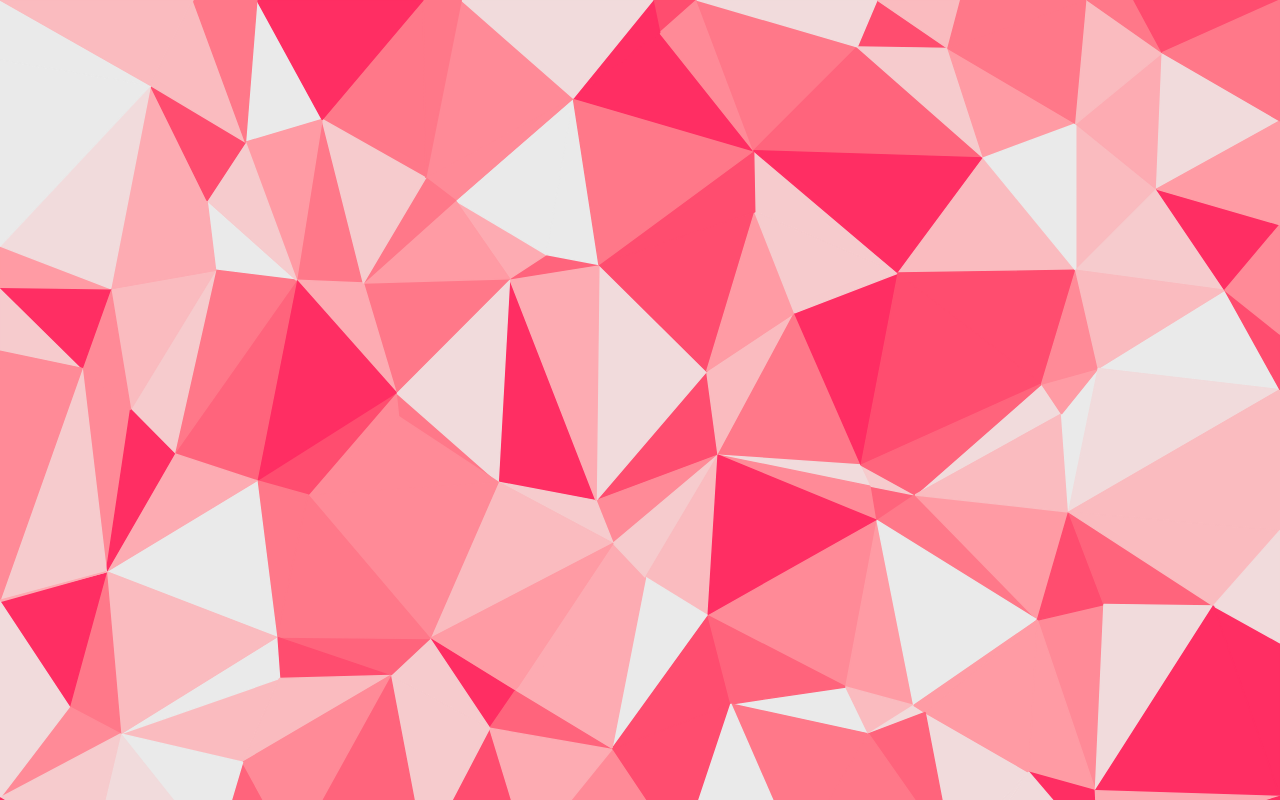
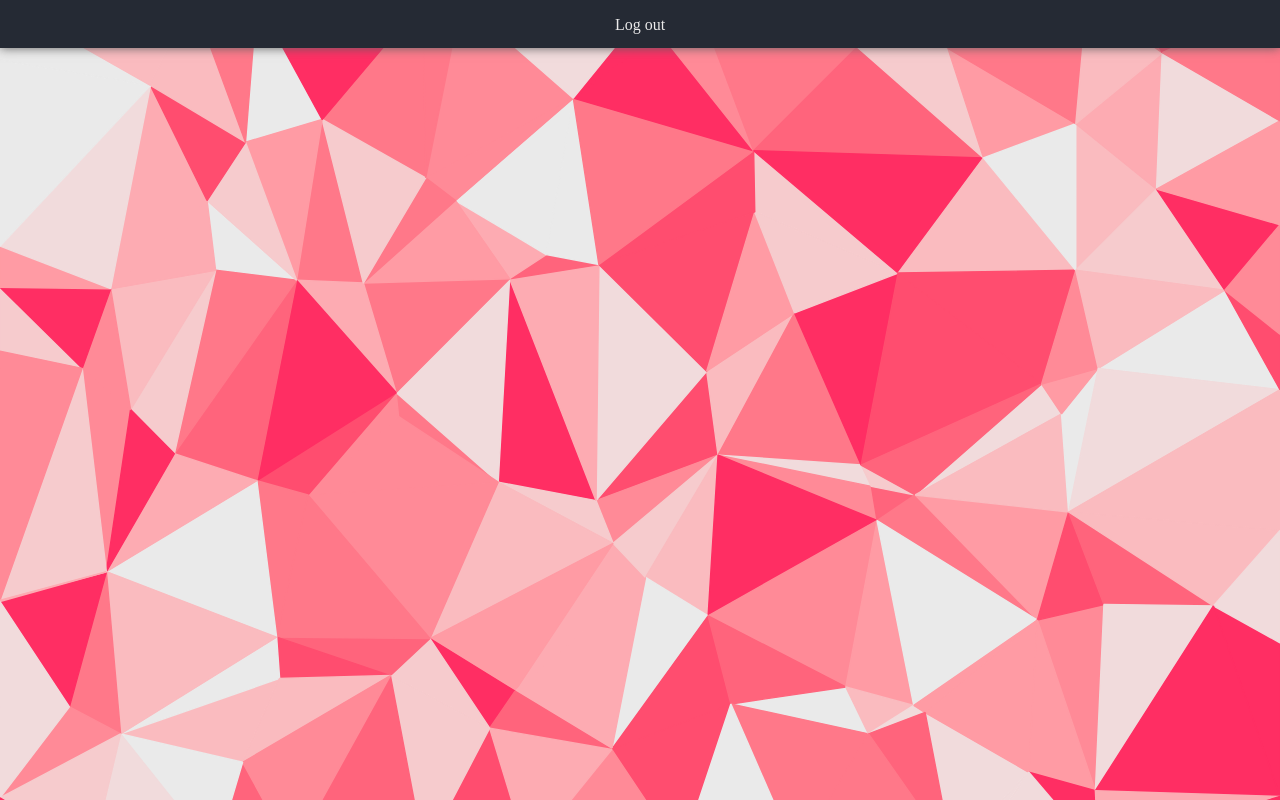
Before and after one commit to Zeeroon-e/Together, a React (Vite) app: page /home in a window 1280 px wide. Before the commit this address had no page. Built offline with nearby package versions, Linux system fonts and the light colour scheme.

Commit message:
login and signup

```diff
--- a/src/App.css
+++ b/src/App.css
@@ -10,7 +10,3 @@
   width: 100vw;
   text-align: center;
 }
-
-.App{
-
-}
--- a/src/App.tsx
+++ b/src/App.tsx
@@ -4,6 +4,7 @@ import { Route, Routes } from 'react-router-dom';
 import './App.css'
 import Login from './views/Login';
 import SignUp from './views/SignUp';
+import Home from './views/Home';
 
 function App() {
 
@@ -12,7 +13,9 @@ function App() {
     <div className="App">
       <Routes>
         <Route element={ <Login /> } path='/' />
-        <Route element={ <SignUp /> } path='signup' />
+        <Route element={ <SignUp /> } path='/signup' />
+        <Route element={ <Home /> } path='/home' />
+
       </Routes >
     </div>
   )
--- /dev/null
+++ b/src/components/overlays/Header.tsx
@@ -0,0 +1,31 @@
+import React from 'react'
+import { useNavigate } from 'react-router'
+import './header.scss';
+
+function Header() {
+    const navigate = useNavigate();
+    const logOutBtn = () => {
+        navigate('/');
+        localStorage.clear();
+    };
+  return (
+    <nav className="nav">
+        <input type="checkbox" id="nav__checkbox" className="nav__checkbox"/>
+        <label htmlFor="nav__checkbox" className="nav__toggle">
+             <svg className="menu" viewBox="0 0 448 512" width="100">
+                 <path d="M16 132h416c8.837 0 16-7.163 16-16V76c0-8.837-7.163-16-16-16H16C7.163 60 0 67.163 0 76v40c0 8.837 7.163 16 16 16zm0 160h416c8.837 0 16-7.163 16-16v-40c0-8.837-7.163-16-16-16H16c-8.837 0-16 7.163-16 16v40c0 8.837 7.163 16 16 16zm0 160h416c8.837 0 16-7.163 16-16v-40c0-8.837-7.163-16-16-16H16c-8.837 0-16 7.163-16 16v40c0 8.837 7.163 16 16 16z" />
+             </svg>
+             <svg className="close" viewBox="0 0 384 512" width="100">
+                 <path d="M242.72 256l100.07-100.07c12.28-12.28 12.28-32.19 0-44.48l-22.24-22.24c-12.28-12.28-32.19-12.28-44.48 0L176 189.28 75.93 89.21c-12.28-12.28-32.19-12.28-44.48 0L9.21 111.45c-12.28 12.28-12.28 32.19 0 44.48L109.28 256 9.21 356.07c-12.28 12.28-12.28 32.19 0 44.48l22.24 22.24c12.28 12.28 32.2 12.28 44.48 0L176 322.72l100.07 100.07c12.28 12.28 32.2 12.28 44.48 0l22.24-22.24c12.28-12.28 12.28-32.19 0-44.48L242.72 256z" />
+             </svg>
+        </label>
+        <ul className="nav__menu">
+
+             <li onClick={logOutBtn}><a>Log out</a></li>
+
+        </ul>
+    </nav>
+  )
+}
+
+export default Header
--- /dev/null
+++ b/src/components/overlays/header.scss
@@ -0,0 +1,106 @@
+.nav {
+    display: flex;
+    justify-content: space-between;
+    position: sticky;
+
+    width: 100vw;
+    background-color: #252A34;
+    box-shadow: 0px 0px 10px rgb(95, 95, 95);
+
+    .nav__toggle{
+      position: absolute;
+      cursor: pointer;
+      width: 25px;
+      margin: 1rem 2.5rem;
+      margin: auto;
+      left: 5px;
+      background-color: none;
+      z-index: 3;
+        svg {
+          width: 1.5rem;
+        }
+
+      .close {
+        display: none;
+        fill: #ebeaea;
+      }
+
+      .menu {
+        margin-top: 0.2rem;
+        fill: #ebeaea;
+      }
+    }
+
+
+    &__checkbox {
+      display: none;
+    }
+
+    &__menu {
+      display: flex;
+      width: 100%;
+      flex-direction: column;
+      align-items: center;
+      margin: 1rem;
+      li {
+        height: 2vh;
+        list-style: none;
+        display: none;
+        cursor: pointer;
+        color: #ebeaea;
+      }
+
+      a {
+        text-decoration: none;
+        color: inherit;
+        padding: 5px;
+
+
+        &:hover{
+          transition: 200ms all;
+          border-bottom: 1px solid #fafafa;
+        }
+      }
+
+      svg {
+        width: 1.5rem;
+      }
+    }
+  }
+
+
+  #nav__checkbox:checked ~ ul.nav__menu li {
+    display: block;
+
+  }
+
+
+  #nav__checkbox:checked ~ label.nav__toggle .close {
+    display: block;
+  }
+
+  #nav__checkbox:checked ~ label.nav__toggle .menu {
+    display: none;
+  }
+
+
+  @media only screen and (min-width: 700px) {
+    .nav {
+      &__toggle {
+        display: none;
+      }
+
+      &__menu {
+        flex-direction: row;
+        justify-content: space-around;
+
+
+        li {
+          display: block;
+          float: right;
+        }
+      }
+    }
+
+
+}
--- /dev/null
+++ b/src/views/Home.tsx
@@ -0,0 +1,12 @@
+import React from 'react'
+import Header from '../components/overlays/Header'
+import './home.scss'
+function Home() {
+  return (
+    <div className='header-display'>
+      <Header />
+    </div>
+  )
+}
+
+export default Home
--- a/src/views/Login.tsx
+++ b/src/views/Login.tsx
@@ -17,11 +17,11 @@ import './login.scss'
     navigate('/signup');
   }
 
-  async function getUsers() {
-    const response = await fetch('/api/users');
-    const users = await response.json();
-    console.log(users);
-  }
+  // async function getUsers() {
+  //   const response = await fetch('/api/users');
+  //   const users = await response.json();
+  //   console.log(users);
+  // }
 
 
   useEffect(() => {
@@ -42,11 +42,13 @@ import './login.scss'
     const response = await fetch('/api/users/login', requestOptions)
 
     const userExists = await response.json();
+
     if (response.status === 200) {
       console.log("Signing in with: ",userExists);
+      localStorage.setItem('activeUser', userExists._id);
+      navigate('/home');
     } else {
       console.log("check if email and password are correct. If you dont have an account make sure to sign up");
-      console.log(response);
     }
   }
 
--- a/src/views/SignUp.tsx
+++ b/src/views/SignUp.tsx
@@ -5,16 +5,39 @@ import './signup.scss'
 
 
 function SignUp() {
-    const [openPop, setOpenPop] = useState(false);
+    const [email, setEmail] = useState('');
+    const [password, setPassword] = useState('');
 
-    const signUpPressed = () =>{
-        {setOpenPop(true)}
-    }
     const navigate = useNavigate();
     const [modal, setModal] = useState(false);
 
-    const toggleModal = () => {
-        setModal(!modal)
+    async function userSignIn() {
+        const credentials = {
+            email: email,
+            password: password
+        }
+
+        const requestOptions = {
+            method: 'POST',
+            headers: { 'Content-Type': 'application/json' },
+            body: JSON.stringify(credentials)
+        }
+        const response = await fetch('/api/users/signup', requestOptions)
+        const userExists = await response.json();
+
+        if (response.status === 201) {
+
+            console.log("You have succesfully signed up!: ",userExists);
+            setModal(!modal)
+        } else {
+
+            console.log("Email already in use");
+        }
+    }
+
+
+    function signUpBtn(){
+        userSignIn();
     }
 
     const redirectLogin = () => {
@@ -26,13 +49,13 @@ function SignUp() {
         <h2>Together</h2>
         <div className='input-field'>
             <label>E-mail</label>
-            <input type="text"  className='email-input'/>
+            <input type="text"  className='email-input' placeholder="example@hotmail.com" value={email} onChange={(e) => setEmail(e.target.value)}/>
         </div>
         <div className='input-field'>
             <label>Password</label>
-            <input type="text"  className='password-input'/>
+            <input type="text"  className='password-input' placeholder="********" value={password} onChange={(e) => setPassword(e.target.value)}/>
         </div>
-        <button className='sign-in-btn' onClick={toggleModal}>Sign up</button>
+        <button className='sign-in-btn' onClick={signUpBtn}>Sign up</button>
         <div className='signup-section'>
           <p>Have an account?</p>
           <button className='sign-in-btn' onClick={redirectLogin} >Sign in</button>
--- /dev/null
+++ b/src/views/home.scss
@@ -0,0 +1,6 @@
+.header-display{
+    position: absolute;
+    z-index: 10;
+    top: 0;
+    left: 0;
+}
```
Also changed, not shown: 1 other file (tests, documents, lock files or other folders).
